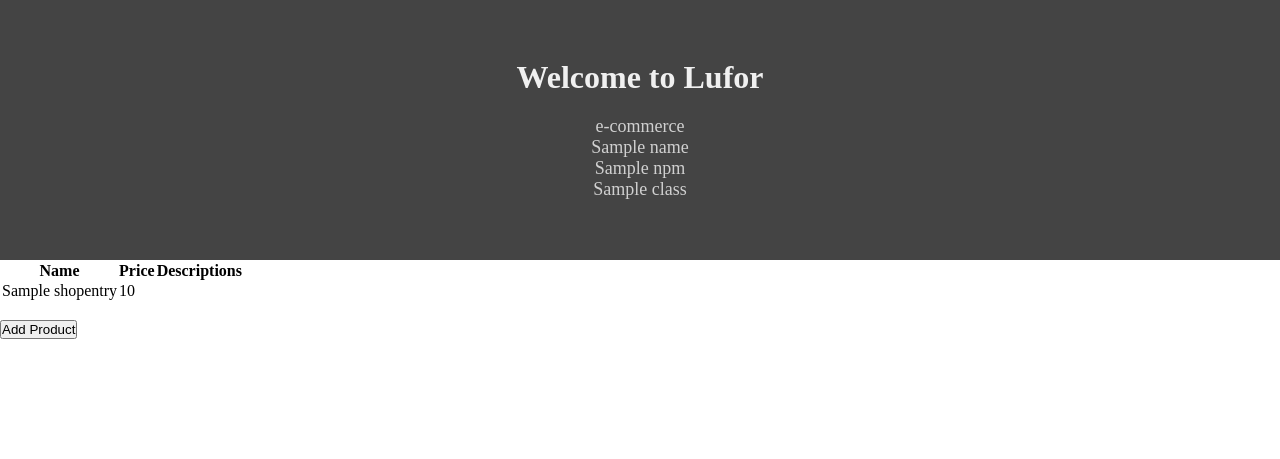
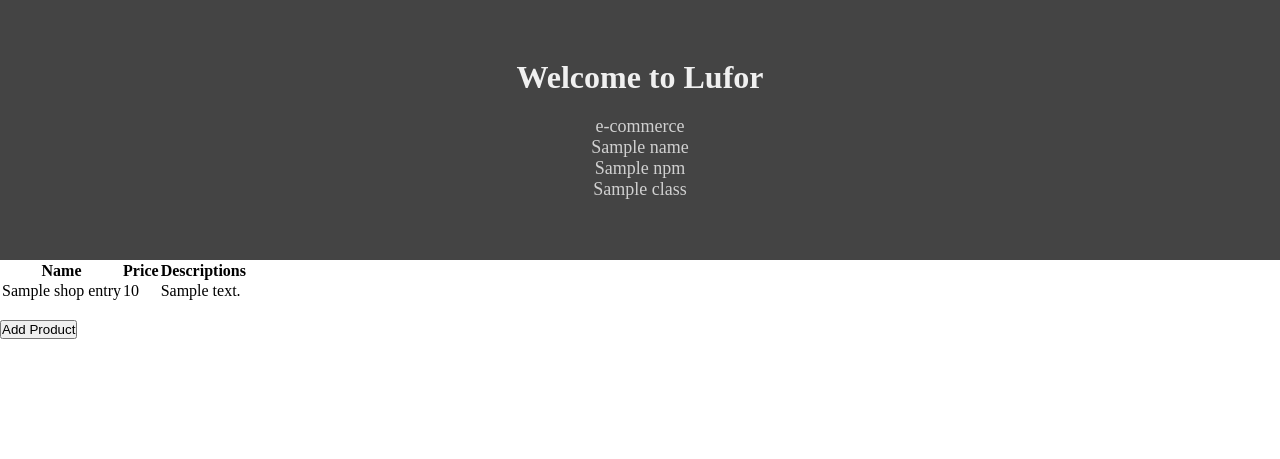
Before and after one commit to lhakiim/lufor-shop, a Django app: template main/templates/main.html in a window 1280 px wide. Shown: the part 74-533 px from the top of the page. Run offline with Django 5.2, Linux system fonts and the light colour scheme; tables that the repository leaves empty hold one stand-in row (values such as "Sample post"); the template is opened without the code that fills it: values that come from a table or form of the project are taken from there, most other values are stand-ins (such as "Sample title", 1, 10 or a date in 2020).

Commit message:
memperbaiki main.html

```diff
--- a/main/templates/main.html
+++ b/main/templates/main.html
@@ -81,7 +81,7 @@
 
   {% comment %} Berikut cara memperlihatkan data shop di bawah baris ini
   {% endcomment %}
-  {% for mood_entry in mood_entries %}
+  {% for shop_entry in mood_entries %}
   <tr>
     <td>{{shop_entry.name}}</td>
     <td>{{shop_entry.price}}</td>
```
